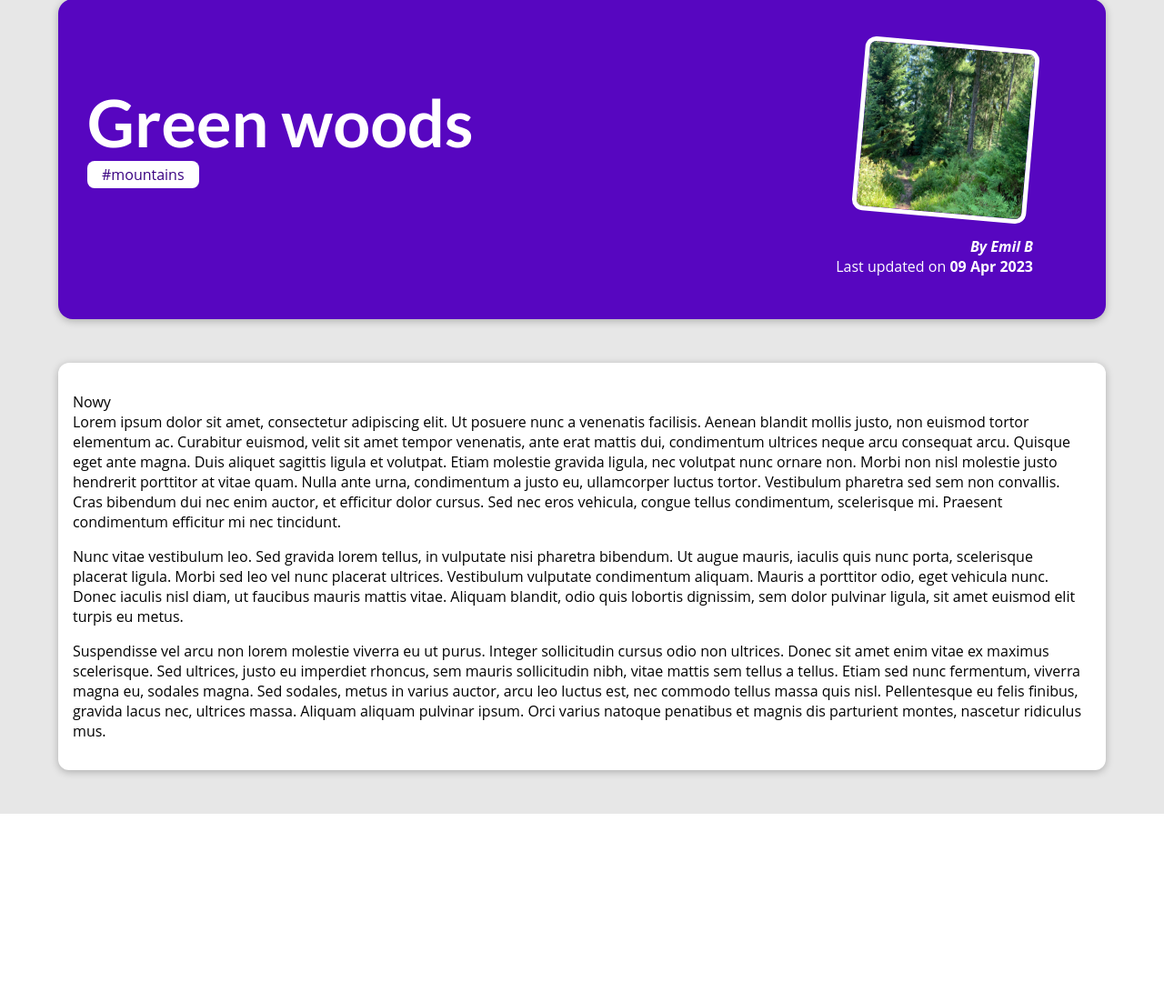
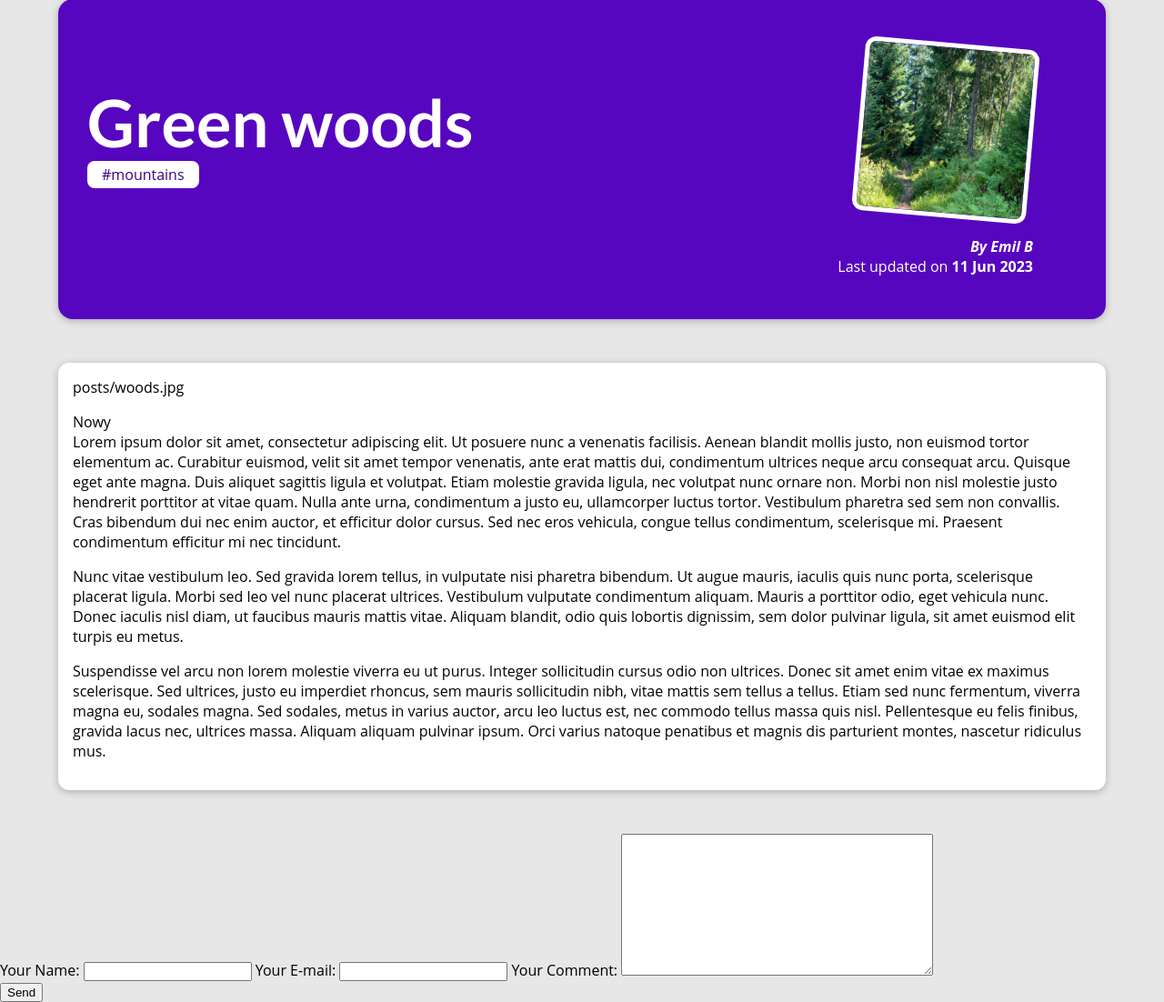
Before and after one commit to Emi13ach/My-site, a Django app: a page that uses blog/templates/blog/post-detail.html in a window 1280 px wide. Shown: the part 129-1231 px from the top of the page at 91% size. Before the commit the page ends 1024 px from the top, so only its background shows below. Run offline with Django 4.2, Linux system fonts and the light colour scheme; data comes from the database, SQL or seed files in the repository.

Commit message:
new features

```diff
--- /dev/null
+++ b/blog/forms.py
@@ -0,0 +1,12 @@
+from django import forms
+from .models import Comment
+
+class CommentForm(forms.ModelForm):
+    class Meta:
+        model = Comment
+        exclude = ["post"]
+        labels = {
+            "user_name": "Your Name",
+            "email": "Your E-mail",
+            "text": "Your Comment"
+        }
--- a/blog/models.py
+++ b/blog/models.py
@@ -22,7 +22,7 @@
 class Post(models.Model):
     title = models.CharField(max_length=254)
     excerpt = models.CharField(max_length=254)
-    image_name = models.CharField(max_length=80)
+    image = models.ImageField(upload_to="posts", blank=True, null=True, default="images/bach_emil.png",)
     date = models.DateField(auto_now=True)
     slug = models.SlugField(default="", blank=True, null=False, db_index=True, unique=True)
     content = models.TextField()
@@ -32,6 +32,11 @@
     def __str__(self):
         return f"{self.title}"
 
-
     def get_absolute_url(self):
         return reverse("post-detail-page", args=[self.slug])
+
+class Comment(models.Model):
+    user_name = models.CharField(max_length=120)
+    email = models.EmailField()
+    text = models.TextField(max_length=400)
+    post = models.ForeignKey(Post, on_delete=models.CASCADE, null=True, related_name="comments")
--- a/blog/templates/blog/includes/post.html
+++ b/blog/templates/blog/includes/post.html
@@ -1,9 +1,7 @@
-{% load static %}
-
 <li>
     <article class="post">
         <a href="{% url "post-detail-page" post.slug %}">
-            <img src="{% static "blog/images/"|add:post.image_name %}" alt="{{ post.title }}" />
+            <img src="{{ post.image.url }}" alt="{{ post.title }}" />
             <div class="post__content">
                 <h3>{{ post.title }}</h3>
                 <p>{{ post.excerpt }}</p>
--- a/blog/templates/blog/index.html
+++ b/blog/templates/blog/index.html
@@ -22,7 +22,7 @@
 <section id="latest-posts">
     <h2>My Latest Thoughts</h2>
     <ul>
-        {% for post  in posts %}
+        {% for post in posts %}
             {% include "blog/includes/post.html" %}
         {% endfor %}
     </ul>
--- a/blog/templates/blog/post-detail.html
+++ b/blog/templates/blog/post-detail.html
@@ -16,7 +16,7 @@
             {% endfor %}
         </div>
         <article>
-            <img src="{% static "blog/images/"|add:post_details.image_name %}" alt="{{ post_details.title }}" />
+            <img src="{{ post_details.image.url }}" alt="{{ post_details.title }}" />
             <address>By <a href="mailto:{{ post_details.author.email }}">{{ post_details.author }}</a></address>
             <div>
                 Last updated on <time>{{ post_details.date|date:"d M Y" }}</time>
@@ -25,7 +25,14 @@
     </section>
 
     <main>
+        {{ post_details.image.name|cut:"images/" }}
         {{  post_details.content|linebreaks }}
     </main>
-
+    <form method="POST" action="/">
+        {% csrf_token %}
+            <div class="form-control {% if field.errors %}errors{% endif %}">
+                {{ comment_form }}
+            </div>
+        <button type="submit">Send</button>
+    </form>
 {% endblock %}
--- a/blog/urls.py
+++ b/blog/urls.py
@@ -1,8 +1,10 @@
 from django.urls import path
+from django.conf.urls.static import static
+from django.conf import settings
 from . import views
 
 urlpatterns = [
-    path("", views.starting_page, name="starting-page"),
-    path("posts", views.posts, name="posts-page"),
-    path("posts/<slug:slug>", views.post_detail, name="post-detail-page")
-]
+    path("", views.StartingPageView.as_view(), name="starting-page"),
+    path("posts", views.BlogListView.as_view(), name="posts-page"),
+    path("posts/<slug:slug>", views.PostDetailView.as_view(), name="post-detail-page")
+] + static(settings.MEDIA_URL, document_root=settings.MEDIA_ROOT)
--- a/blog/views.py
+++ b/blog/views.py
@@ -1,22 +1,63 @@
 from django.shortcuts import get_object_or_404, render
+from django.views.generic import TemplateView, ListView, DetailView
 from .models import Post
-
-def starting_page(request):
-    sorted_posts = Post.objects.all().order_by("-date")[:3]
-    return render(request, "blog/index.html", {
-        "posts": sorted_posts,
-        })
-
-def posts(request):
-    all_posts = Post.objects.all()
-    return render(request, "blog/all-posts.html", {
-        "all_posts": all_posts
-    })
+from .forms import CommentForm
 
 
-def post_detail(request, slug):
-    post = get_object_or_404(Post, slug=slug)
-    return render(request, "blog/post-detail.html", {
-        "post_details": post,
-        "post_tags": post.tags.all()
-    })
+class StartingPageView(ListView):
+    template_name = "blog/index.html"
+    model = Post
+    ordering = ["-date"]
+    context_object_name = "posts"
+
+    def get_queryset(self):
+        queryset =  super().get_queryset()
+        data = queryset[:3]
+        print(type(data))
+        return data
+
+
+# def starting_page(request):
+#     sorted_posts = Post.objects.all().order_by("-date")[:3]
+#     return render(request, "blog/index.html", {
+#         "posts": sorted_posts,
+#         })
+
+
+class BlogListView(ListView):
+    template_name = "blog/all-posts.html"
+    model = Post
+    ordering = ["-date"]
+    context_object_name = "all_posts"
+
+    # # Query filter
+    # def get_queryset(self):
+    #     base_query = super().get_queryset()
+    #     data = base_query.filter(rating__gt=0)
+    #     return data
+
+# def posts(request):
+#     all_posts = Post.objects.all()
+#     return render(request, "blog/all-posts.html", {
+#         "all_posts": all_posts
+#     })
+
+
+class PostDetailView(DetailView):
+    template_name = "blog/post-detail.html"
+    model = Post
+    context_object_name = "post_details"
+
+    def get_context_data(self, **kwargs):
+        context = super().get_context_data(**kwargs)
+        context["post_tags"] = self.object.tags.all()
+        context["comment_form"] = CommentForm()
+        return context
+
+
+# def post_detail(request, slug):
+#     post = get_object_or_404(Post, slug=slug)
+#     return render(request, "blog/post-detail.html", {
+#         "post_details": post,
+#         "post_tags": post.tags.all()
+#     })
--- a/my_site/settings.py
+++ b/my_site/settings.py
@@ -123,6 +123,10 @@
 STATICFILES_DIRS = [
     BASE_DIR / "static"
 ]
+
+MEDIA_ROOT = BASE_DIR / "uploads"
+MEDIA_URL = "/user-media/"
+
 # Default primary key field type
 # https://docs.djangoproject.com/en/4.2/ref/settings/#default-auto-field
 
```
Also changed, not shown: blog/migrations/0003_post_image_alter_post_author_alter_post_date_and_more.py (added), blog/migrations/0004_alter_post_image.py (added), blog/migrations/0005_remove_post_image_name_alter_post_image.py (added), blog/migrations/0006_comment.py (added), db.sqlite3, uploads/posts/mountains-2.jpeg (added), uploads/posts/photo-1506744038136-46273834b3fb.jpeg (added), uploads/posts/tumblr_pr0znw6Qjd1wofdv7o1_640.jpg (added), uploads/posts/woods.jpg (added).
